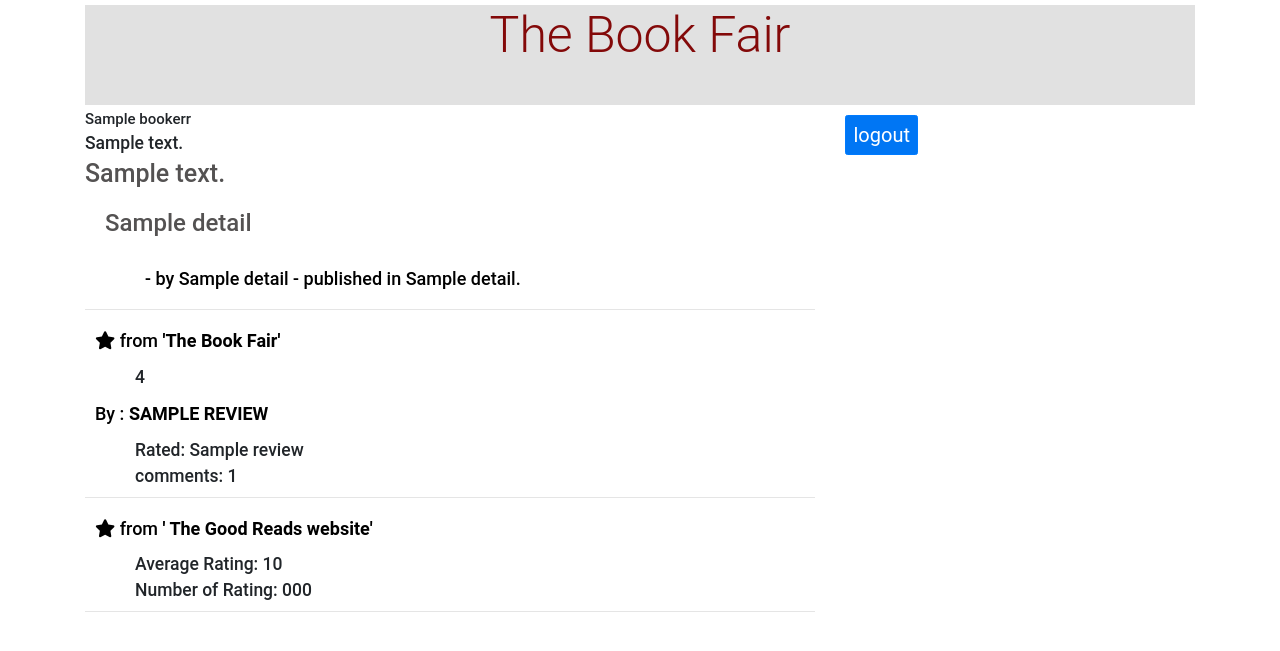
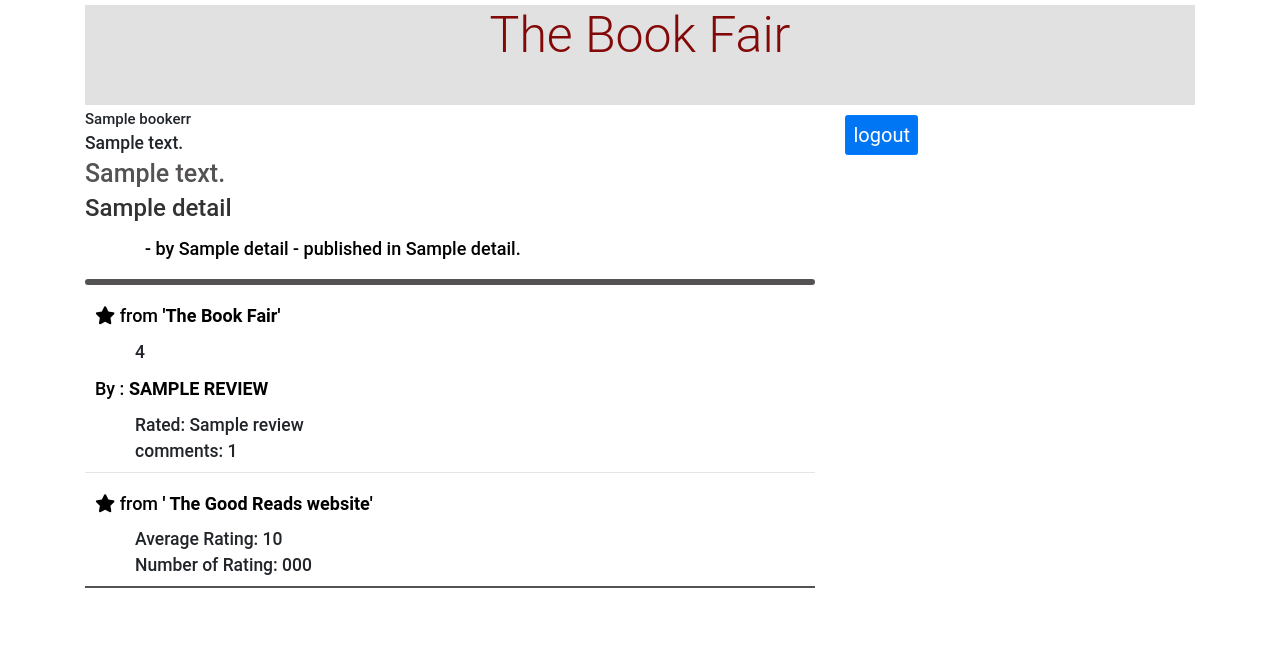
Before and after one commit to saarikabhasi/CS50-project1, a Flask app: template templates/book.html in a window 1280 px wide. Shown: the top 651 px of the page. Run offline with Flask 2, Linux system fonts and the light colour scheme; the template is opened without the code that fills it: most values are stand-ins (such as "Sample title", 1, 10 or a date in 2020); some libraries are stand-ins or nearby versions.

Commit message:
styling changes for hr UI

```diff
--- a/static/css/main.css
+++ b/static/css/main.css
@@ -116,11 +116,11 @@ div#register{
 /* book.html*/
 
 #aboutbook h1{
-    color: rgb(84, 82, 82);
+    color: rgb(50, 50, 50);
     font-size: 24px;
     text-align: left;
     /* padding: 50px; */
-    margin: 20px;
+    /* margin: 20px; */
 }
 #aboutbook  h2{
     color: black;
@@ -141,7 +141,21 @@ span.name{
 
 
 }
+.hr_divide_heading{
+    border: 3px solid rgb(84, 82, 82);;
+    border-radius: 100px;
+}
+.hr_divide_separator{
+    border: 1px solid rgb(84, 82, 82);;
 
+}
+.reviewabook h2{
+
+    padding-bottom: 20px;
+}
+.reviewabook{
+    margin-bottom: 100px;
+}
 h3.notfound{
     color: rgb(235, 36, 1);
 }
```
